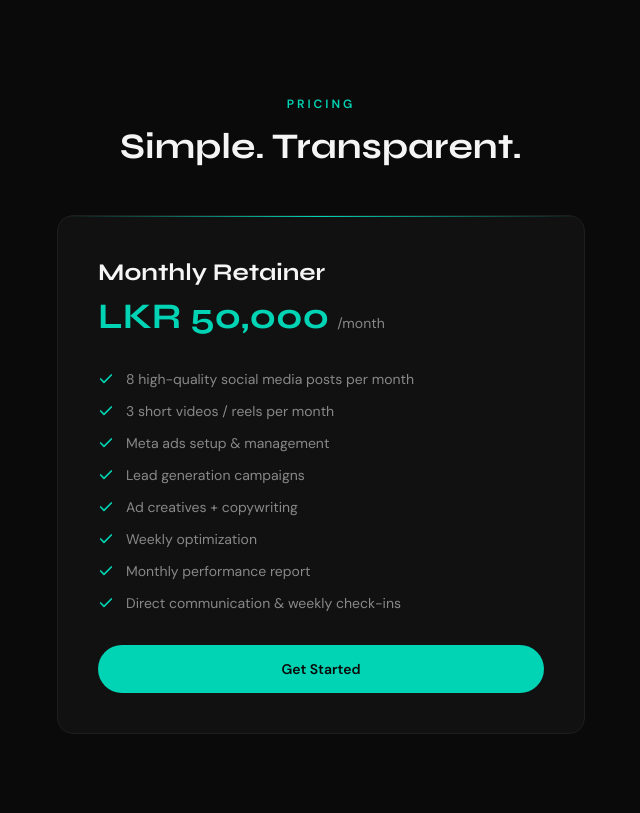
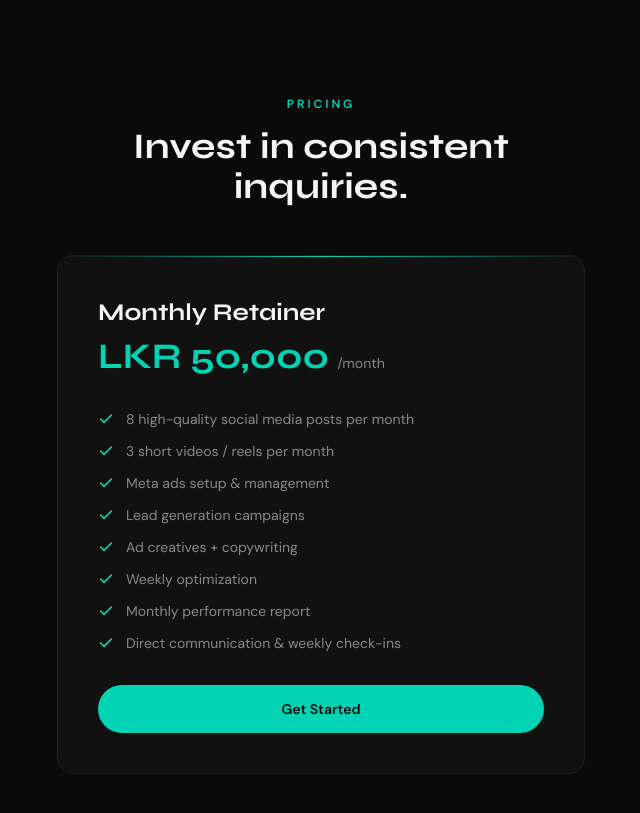
Before and after one commit to insyncwebsite/insync-website, a Next.js app: page / in a window 1280 px wide. Shown: the part 2940-3753 px from the top of the page, without its empty margins (319-959 px from the left). Built offline with nearby package versions, Linux system fonts and the light colour scheme.

Commit message:
update pricing heading

```diff
--- a/app/page.tsx
+++ b/app/page.tsx
@@ -332,7 +332,7 @@ export default function Home() {
             <div className="text-center mb-12">
               <span className="text-accent text-xs font-semibold tracking-[0.25em] uppercase">Pricing</span>
               <h2 className="font-heading text-3xl md:text-4xl font-bold text-text-primary mt-3">
-                Simple. Transparent.
+                Invest in consistent inquiries.
               </h2>
             </div>
           </FadeIn>
```
